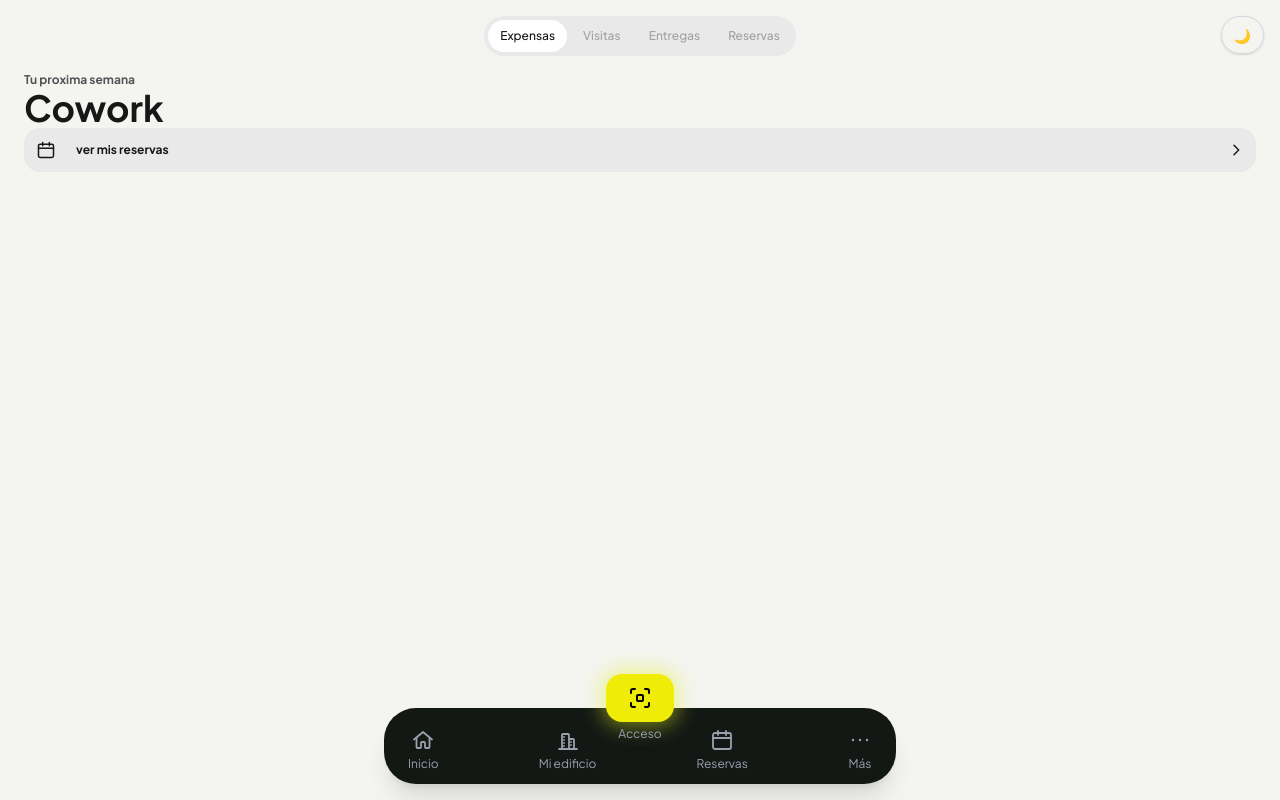
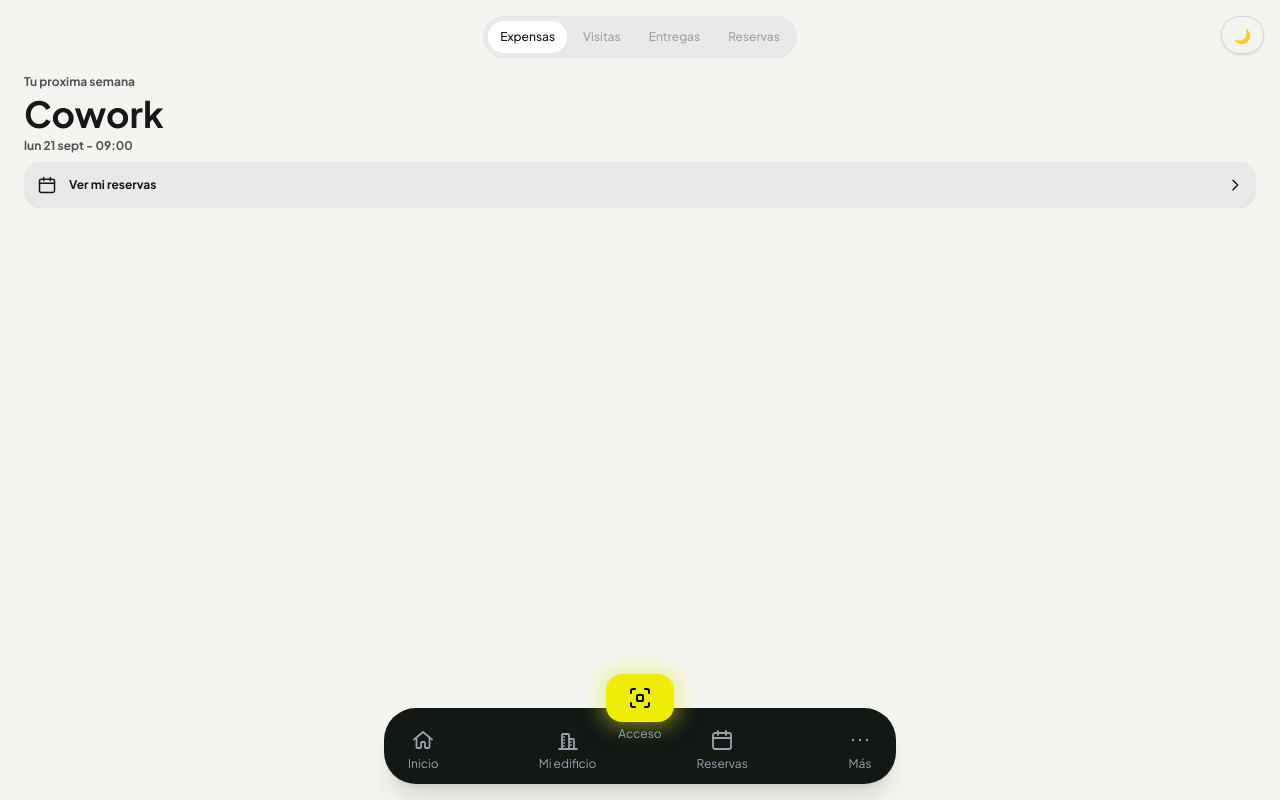
Before and after one commit to No-Country-simulation/S08-26-equipo-17, a Next.js app in the folder frontend/: page /resident in a window 1280 px wide. Built offline with nearby package versions, Linux system fonts and the light colour scheme.

Commit message:
fix(ui) fixing styles

```diff
--- a/frontend/app/(dashboard)/resident/layout.tsx
+++ b/frontend/app/(dashboard)/resident/layout.tsx
@@ -6,9 +6,9 @@ export default function AuthLayout({
   children: React.ReactNode;
 }) {
   return (
-    <div className="h-full w-full">
+    <div className="relative h-full w-full">
       {children}
-      <div className="absolute inset-0 via-transparent to-[#1e201f]" />
+      <div className="pointer-events-none absolute inset-0  from-black/60 via-transparent to-[#1e201f]" />
       <Navbar />
     </div>
   );
--- a/frontend/app/components/FastSelector.tsx
+++ b/frontend/app/components/FastSelector.tsx
@@ -1,17 +1,20 @@
 interface props {
   title: string;
   subtitle: string;
+  date: string;
+  buttonTitle: string;
 }
 
-export const FastSelector = ({ title, subtitle }: props) => {
+export const FastSelector = ({ title, subtitle, date, buttonTitle }: props) => {
   return (
-    <div className="mx-2">
-      <div>
+    <div className="mx-2 grid gap-2 ">
+      <div className="grid gap-1">
         <p className="font-bold text-secondary-text text-xs">{subtitle}</p>
         <p className="text-4xl font-black">{title}</p>
+        <p className="font-bold text-secondary-text text-xs">{date}</p>
       </div>
-      <div className="flex items-center justify-between p-3 rounded-2xl bg-background-components w-full text-xs font-bold ">
-        <div className="flex items-center gap-5">
+      <div className="flex items-center justify-between p-3 rounded-2xl bg-background-components w-full text-xs font-bold border border-border-components">
+        <div className="flex items-center gap-3">
           <svg
             xmlns="http://www.w3.org/2000/svg"
             viewBox="0 0 24 24"
@@ -25,7 +28,7 @@ export const FastSelector = ({ title, subtitle }: props) => {
             <rect x="3" y="5" width="18" height="16" rx="2" />
             <path d="M16 3v4M8 3v4M3 10h18" />
           </svg>
-          ver mis reservas
+          <p>{buttonTitle}</p>
         </div>
         <svg
           xmlns="http://www.w3.org/2000/svg"
--- a/frontend/app/components/Hub.tsx
+++ b/frontend/app/components/Hub.tsx
@@ -5,14 +5,19 @@ export function Hub() {
   const [activeTab, setActiveTab] = useState<TabOption>('expensas');
 
   return (
-    <div className="w-full p-4 grid gap-4">
+    <div className="w-full p-4 grid gap-4 ">
       <HubTabs activeTab={activeTab} onChange={setActiveTab} />
       {/*
       {activeTab === 'expensas' && <ExpensesView />}
       {activeTab === 'visitas' && <VisitorsView />}
       {activeTab === 'entregas' && <DeliveriesView />}
       {activeTab === 'reservas' && <BookingsView />} */}
-      <FastSelector title="Cowork" subtitle="Tu proxima semana" />
+      <FastSelector
+        title="Cowork"
+        subtitle="Tu proxima semana"
+        date="lun 21 sept - 09:00"
+        buttonTitle="Ver mi reservas"
+      />
     </div>
   );
 }
--- a/frontend/app/components/HubTabs.tsx
+++ b/frontend/app/components/HubTabs.tsx
@@ -22,7 +22,7 @@ export const HubTabs = ({ activeTab, onChange }: HubTabsProps) => {
   return (
     <div className="w-full flex justify-center items-center">
       <nav
-        className="flex gap-1 p-1 rounded-full w-max bg-background-components min-w-full sm:min-w-0"
+        className="flex justify-between gap-1 p-1 rounded-full w-max bg-background-components min-w-full sm:min-w-0  border border-border-components"
         role="tablist"
         aria-label="Pestañas del Hub"
       >
--- a/frontend/app/globals.css
+++ b/frontend/app/globals.css
@@ -8,16 +8,18 @@
   --yellowbrand: #efec08;
   --secondary-text: #515456;
   --background-components: #e9e9e9;
+  --border-components: #e5e6e5;
   --pressed-button: #ffffff;
 }
 
 .dark {
-  --background: rgb(30, 27, 27);
+  --background: #0a0e0d;
   --foreground: #f5f5f5;
   --yellowbrand: #f6e500;
   --secondary-text: #cbd5e1;
-  --background-components: #373737;
-  --pressed-button: #474747;
+  --background-components: #171d19;
+  --pressed-button: #2b2b2b;
+  --border-components: #292d2b;
 }
 
 @theme inline {
@@ -29,6 +31,7 @@
   --color-card: var(--card);
   --color-background-components: var(--background-components);
   --color-pressed-button: var(--pressed-button);
+  --color-border-components: var(--border-components);
 }
 
 html,
```
